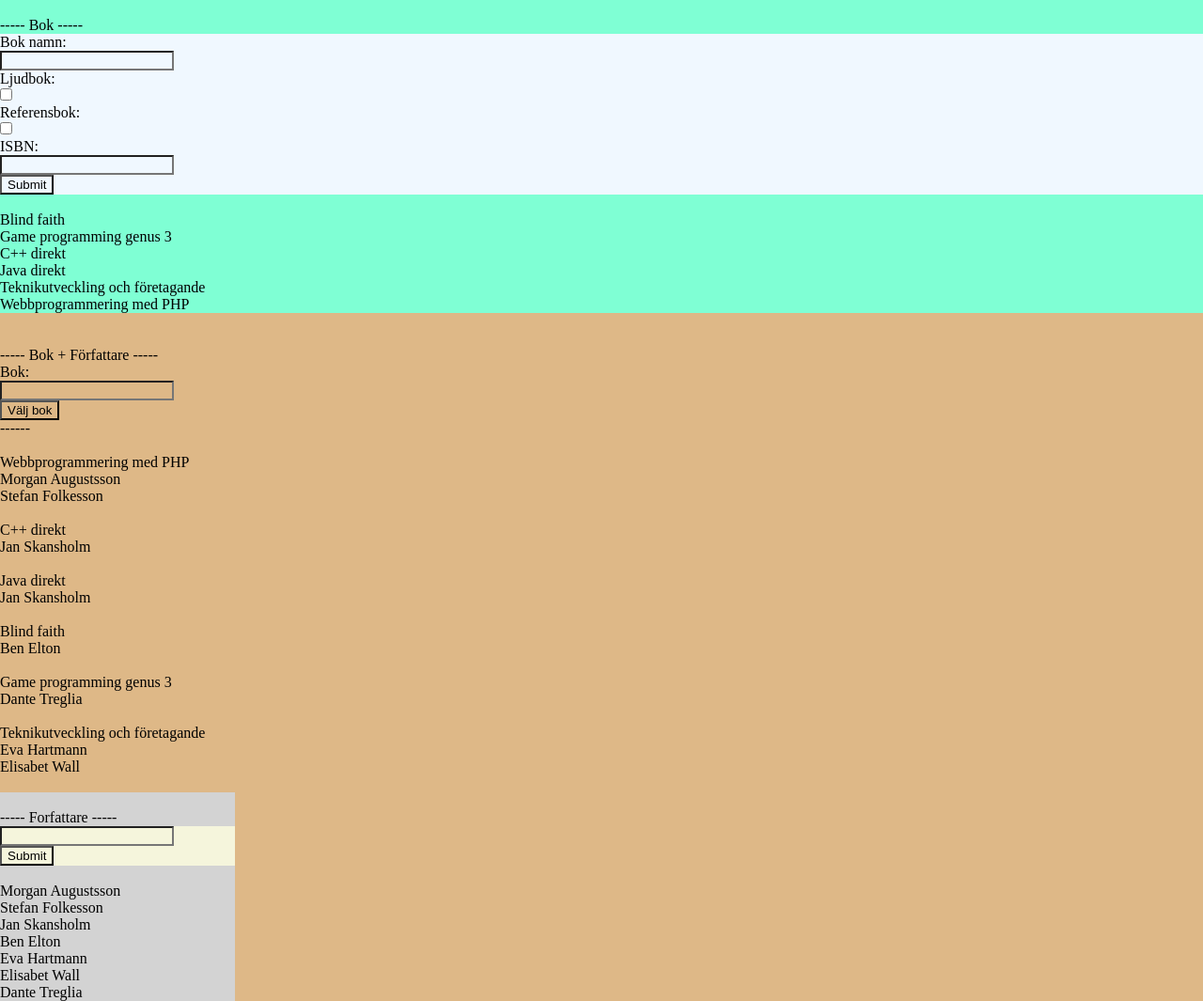
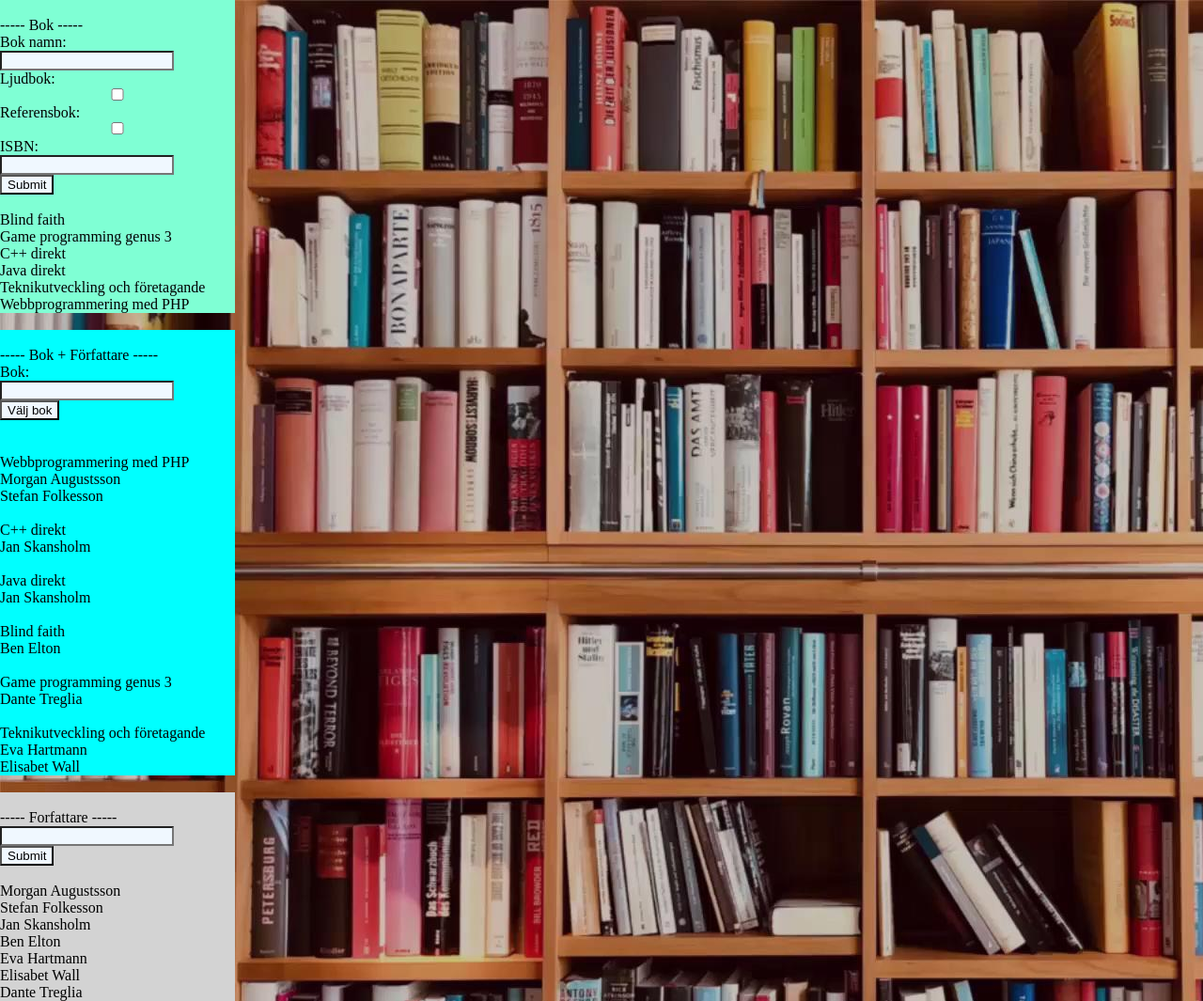
Before and after one commit to Blsexual/Bibliotek, a PHP site: page / in a window 1280 px wide. Shown: the whole page at 94% size. Run offline with PHP 8.4, Linux system fonts and the light colour scheme; data comes from the database, SQL or seed files in the repository.

Commit message:
Bakgrundsbild

```diff
--- a/index.css
+++ b/index.css
@@ -1,22 +1,34 @@
 *{
     margin:0;
     padding:2;
+    background-image: linear-gradient() /*url("bibliotek.jpg")*/;
     background-color: burlywood;
 }
 
-#bruh{
+.bruh{
     width:250px;
     background-color:lightgray;
 }
 
-.Författare{
-    background-color: beige;
+.Text{
+    background-color: aliceblue;
 }
 
 .Bok{
-    background-color: aliceblue;
+    width:250px;
+    background-color: aquamarine;
 }
 
 #Test{
+    width:250px;
     background-color:aquamarine;
 }
+
+#Bakgrund{
+    background-image: url("bibliotek.jpg");
+}
+
+.Bokfor{
+    width:250px;
+    background-color: aqua;
+}
--- a/index.php
+++ b/index.php
@@ -14,7 +14,7 @@
         session_start();
     ?>
 
-
+    <div id="Bakgrund">
         <div id="Test"> <br> ----- Bok -----
             <?php
                 if (isset($_POST['Bok'])) {
@@ -45,11 +45,11 @@
             <?php
                 echo "<form method = 'post' class='Bok'>";
                     echo "<input type='hidden' name='Bok' class='Bok'>";
-                echo "Bok namn: <br><input type='text' name='BokNamn' required='require' class='Bok'><br>";
+                    echo "Bok namn: <br><input type='text' name='BokNamn' required='require' class='Text'><br>";
                     echo "Ljudbok: <br><input type='checkbox' name='Ljudbok' class='Bok'><br>";
                     echo "Referensbok: <br><input type='checkbox' name='ReferensBok' class='Bok'><br>";
-                echo "ISBN: <br><input type='text' name='ISBN' required='require' class='Bok'><br>";
-                echo "<input type='submit' value='Submit' class='Bok'>";
+                    echo "ISBN: <br><input type='text' name='ISBN' required='require' class='Text'><br>";
+                    echo "<input type='submit' value='Submit' class='Text'>";
                 echo "</form>";
             ?>
 
@@ -65,7 +65,7 @@
             ?>
         </div><br> <!-- ----- Bok ----- -->
 
-    <div> <br> ----- Bok + Författare -----
+        <div class='Bokfor'> <br> ----- Bok + Författare -----
             <?php
                 if (isset($_POST['BokFor'])){
                     $Bok = $_POST['BokFor'];
@@ -86,8 +86,8 @@
                 }
             ?>
             <?php
-            echo "<form method='post'>";
-                echo "Bok: <br><input type='text' list='Bok' name='ValdBok' required='require' autocomplete='off'>";
+                echo "<form method='post' class='Bokfor'>";
+                    echo "Bok: <br><input type='text' list='Bok' name='ValdBok' required='require' autocomplete='off' class='Text'>";
                         echo "<datalist id=Bok>";
                             if (isset($_POST['ValdBok'])){
                                 $ValdBok = $_POST['ValdBok'];
@@ -123,7 +123,7 @@
                             }
                         echo "</datalist>";
                     echo "</input><br>";
-                echo "<input type='submit' value='Välj bok'/>";
+                    echo "<input type='submit' value='Välj bok' class='Text'/>";
                 echo "</form>";
 
                 if (isset($_POST['ValdBok'])){
@@ -151,7 +151,7 @@
             ?>
 
             <?php
-            echo "------<br>";
+                echo " <br>";
 
                 $sql = "SELECT bok.Namn AS BokNamn, forfattare.Namn AS ForNamn FROM bok,forfattare,bokfor WHERE bok.ISBN = bokfor.ISBN AND forfattare.ID = bokfor.FID";
                 $result = $conn->query($sql);
@@ -170,7 +170,7 @@
         </div><br> <!-- ----- Bok + Författare ----- -->
 
 
-    <div id="bruh"> <br> ----- Forfattare -----
+        <div class="bruh"> <br> ----- Forfattare -----
             <?php
                 if (isset($_POST['Forfattare'])) {
                     $sql = $conn->prepare("INSERT INTO forfattare (Namn) VALUE (?)");
@@ -184,10 +184,10 @@
                 }
             ?>
             <?php
-            echo "<form method = 'post' class='Författare'>";
-                echo "<input type='hidden' name='Forfattare' class='Författare'>";
-                echo "<input type='text' name='ForfattarNamn' required='require' class='Författare'><br>";
-                echo "<input type='submit' value='Submit' class='Författare'>";
+                echo "<form method = 'post' class='bruh'>";
+                    echo "<input type='hidden' name='Forfattare' class='Text'>";
+                    echo "<input type='text' name='ForfattarNamn' required='require' class='Text'><br>";
+                    echo "<input type='submit' value='Submit' class='Text'>";
                 echo "</form>";
             ?>
             <?php
@@ -201,5 +201,6 @@
                 }
             ?>
         </div> <!-- ----- Forfattare ----- -->
+    </div>
   </body>
 </html>
```
Also changed, not shown: bibliotek.jpg (added). Lines whose indentation alone changed are shown as unchanged.
